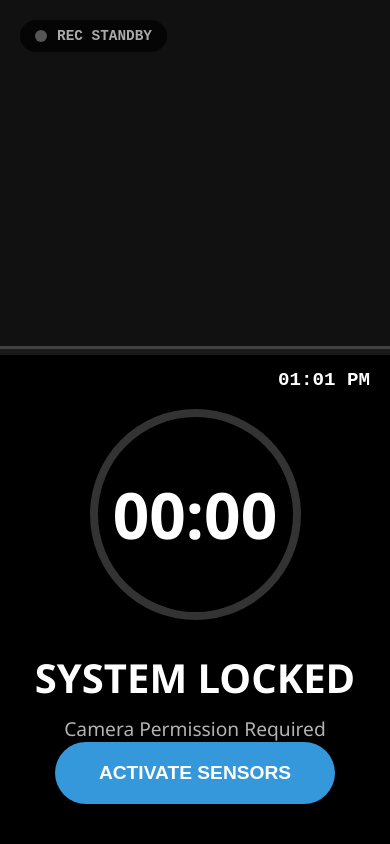
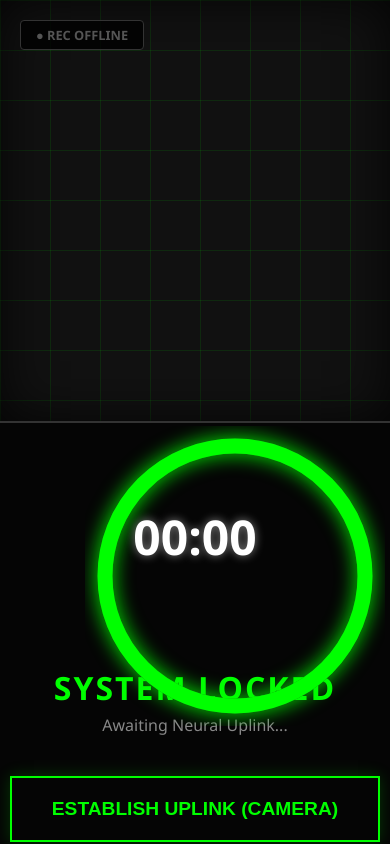
Before and after one commit to krishn03id/Timer, a plain HTML site: page index.html in a window 390 px wide. Drawn offline with Linux system fonts and the light colour scheme.

Commit message:
Revamp UI for Neural Link V4.0
Updated UI elements and styles for the neural recording application, including title change, layout adjustments, and button enhancements.

```diff
--- a/index.html
+++ b/index.html
@@ -3,229 +3,235 @@
 <head>
     <meta charset="UTF-8">
     <meta name="viewport" content="width=device-width, initial-scale=1.0, maximum-scale=1.0, user-scalable=no">
-    <title>NEURAL RECORDER V3.0</title>
+    <title>NEURAL LINK V4.0</title>
     <style>
-        /* === SYSTEM CORE === */
-        * { box-sizing: border-box; user-select: none; -webkit-tap-highlight-color: transparent; }
+        /* === CORE SYSTEM === */
         body {
             margin: 0;
-            font-family: 'Segoe UI', Roboto, Helvetica, Arial, sans-serif;
+            background-color: #000;
+            color: #0f0;
+            font-family: 'Segoe UI', Roboto, monospace;
             height: 100vh;
             width: 100vw;
-            background-color: #000;
-            color: white;
             overflow: hidden;
             display: flex;
-            flex-direction: row; /* Default: Split Screen */
         }
 
-        /* === LEFT PANEL: CAMERA & RECORDER === */
-        #cam-panel {
+        /* === LEFT SIDE: OPTIC NERVE (CAMERA) === */
+        #optic-feed {
             flex: 1;
             position: relative;
             background: #111;
+            border-right: 2px solid #333;
             overflow: hidden;
-            border-right: 3px solid rgba(255,255,255,0.2);
         }
 
         #webcam {
             width: 100%;
             height: 100%;
             object-fit: cover;
-            transform: scaleX(-1); /* Mirror Effect */
+            transform: scaleX(-1); /* Mirror Mode */
+            opacity: 0.6;
+            transition: opacity 0.5s;
         }
 
-        .rec-indicator {
-            position: absolute;
-            top: 20px;
-            left: 20px;
-            display: flex;
-            align-items: center;
-            gap: 10px;
-            background: rgba(0,0,0,0.7);
-            padding: 8px 15px;
-            border-radius: 50px;
-            z-index: 10;
+        /* The "Smart" Grid Overlay */
+        .hud-grid {
+            position: absolute; top: 0; left: 0; width: 100%; height: 100%;
+            background:
+                linear-gradient(rgba(0, 255, 0, 0.1) 1px, transparent 1px),
+                linear-gradient(90deg, rgba(0, 255, 0, 0.1) 1px, transparent 1px);
+            background-size: 50px 50px;
+            pointer-events: none;
+            box-shadow: inset 0 0 50px rgba(0,0,0,0.8);
         }
 
-        .rec-dot {
-            width: 12px;
-            height: 12px;
-            background-color: #555; /* Gray when off */
-            border-radius: 50%;
+        .rec-tag {
+            position: absolute; top: 20px; left: 20px;
+            background: rgba(0,0,0,0.8); color: #555;
+            padding: 5px 15px; border: 1px solid #333;
+            border-radius: 4px; font-weight: bold; font-size: 0.8rem;
         }
+        .recording { color: red; border-color: red; animation: blink 1s infinite; }
+        @keyframes blink { 50% { opacity: 0.5; } }
 
-        .recording .rec-dot {
-            background-color: #ff0000;
-            box-shadow: 0 0 10px #ff0000;
-            animation: pulse 1s infinite;
-        }
-
-        .rec-text { font-family: monospace; font-weight: bold; font-size: 0.9rem; color: #aaa; }
-        .recording .rec-text { color: white; }
-
-        @keyframes pulse { 0% { opacity: 1; } 50% { opacity: 0.5; } 100% { opacity: 1; } }
-
-        /* === RIGHT PANEL: TIMER HUD === */
-        #interface-panel {
+        /* === RIGHT SIDE: CORTEX (CONTROLS) === */
+        #cortex-hud {
             flex: 1;
             display: flex;
             flex-direction: column;
             align-items: center;
-            justify-content: space-between;
-            padding: 20px;
-            background-color: #000;
+            justify-content: center;
             position: relative;
-            transition: background-color 0.4s ease;
+            background: #050505;
         }
 
-        /* Progress & Clock */
-        #progress-container {
-            width: 100%; height: 6px; background: rgba(255,255,255,0.1);
-            position: absolute; top: 0; left: 0;
-        }
-        #progress-fill { height: 100%; background: #fff; width: 0%; transition: width 1s linear; }
-
-        #realTimeDisplay {
-            position: absolute; top: 20px; right: 20px;
-            font-family: monospace; font-weight: bold; font-size: 1.2rem;
+        /* WebGL/Canvas Container */
+        #canvas-container {
+            position: relative;
+            width: 300px; height: 300px;
         }
 
-        /* The Timer Ring */
-        .timer-ring {
-            width: 35vh; height: 35vh;
-            border-radius: 50%;
-            border: 8px solid rgba(255,255,255,0.2);
-            display: flex; align-items: center; justify-content: center;
-            background: rgba(0,0,0,0.3);
-            margin-top: 40px;
+        /* The Text inside the ring */
+        #timer-display {
+            position: absolute;
+            top: 50%; left: 50%;
+            transform: translate(-50%, -50%);
+            font-size: 4rem;
+            font-weight: 900;
+            color: white;
+            text-shadow: 0 0 10px rgba(255,255,255,0.5);
         }
 
-        #timer { font-size: 6rem; font-weight: 900; font-variant-numeric: tabular-nums; }
+        #phase-label {
+            margin-top: 20px;
+            font-size: 2rem;
+            text-transform: uppercase;
+            font-weight: 900;
+            letter-spacing: 2px;
+            text-align: center;
+        }
 
-        /* Status Text */
-        #status-area { text-align: center; margin-bottom: auto; margin-top: 30px; }
-        #phase-name { font-size: 2.5rem; font-weight: 900; text-transform: uppercase; margin: 0; }
-        #phase-sub { font-size: 1.2rem; color: rgba(255,255,255,0.7); margin-top: 10px; }
+        #phase-sub {
+            color: #888;
+            font-size: 1rem;
+            margin-top: 5px;
+            text-align: center;
+        }
 
         /* Buttons */
-        .btn-group { width: 100%; display: flex; flex-direction: column; gap: 15px; align-items: center; padding-bottom: 20px; }
+        .cyber-btn {
+            margin-top: 40px;
+            padding: 20px 40px;
+            font-size: 1.2rem;
+            background: transparent;
+            color: #0f0;
+            border: 2px solid #0f0;
+            cursor: pointer;
+            text-transform: uppercase;
+            font-weight: bold;
+            box-shadow: 0 0 15px rgba(0, 255, 0, 0.2);
+            transition: all 0.3s;
+        }
+        .cyber-btn:hover { background: rgba(0,255,0,0.1); box-shadow: 0 0 25px rgba(0,255,0,0.5); }
 
-        button {
-            padding: 20px 40px; font-size: 1.2rem; border: none; border-radius: 50px;
-            font-weight: 900; text-transform: uppercase; cursor: pointer; width: 80%;
-            transition: transform 0.1s;
+        #startBtn { display: none; background: #0f0; color: #000; }
+        #dlBtn { display: none; border-color: #0af; color: #0af; }
+
+        /* Mobile Layout */
+        @media (max-width: 800px) {
+            body { flex-direction: column; }
+            #optic-feed { height: 40vh; border-right: none; border-bottom: 2px solid #333; }
+            #cortex-hud { height: 60vh; }
+            #canvas-container { width: 220px; height: 220px; }
+            #timer-display { font-size: 3rem; }
         }
-        button:active { transform: scale(0.98); }
-
-        #permBtn { background: #3498db; color: white; }
-        #startBtn { background: white; color: black; display: none; } /* Hidden until permission granted */
-        #downloadBtn { background: #27ae60; color: white; display: none; }
-
-        /* === RESPONSIVE FOR PHONE === */
-        @media (max-aspect-ratio: 1/1) {
-            body { flex-direction: column; }
-            #cam-panel { height: 40%; border-right: none; border-bottom: 3px solid rgba(255,255,255,0.2); }
-            #interface-panel { height: 60%; }
-            .timer-ring { width: 25vh; height: 25vh; }
-            #timer { font-size: 4rem; }
-        }
-
-        /* === PHASE COLORS === */
-        #interface-panel.warmup { background-color: #2980b9; }
-        #interface-panel.work { background-color: #27ae60; }
-        #interface-panel.rest { background-color: #c0392b; }
-        #interface-panel.cooldown { background-color: #d35400; }
-        #interface-panel.focus { background-color: #8e44ad; }
-        #interface-panel.finished { background-color: #000; }
-
     </style>
 </head>
 <body>
 
-    <div id="cam-panel">
-        <div class="rec-indicator" id="rec-badge">
-            <div class="rec-dot"></div>
-            <div class="rec-text">REC STANDBY</div>
-        </div>
+    <div id="optic-feed">
+        <div class="hud-grid"></div>
+        <div class="rec-tag" id="rec-status">● REC OFFLINE</div>
         <video id="webcam" autoplay playsinline muted></video>
     </div>
 
-    <div id="interface-panel">
-        <div id="progress-container"><div id="progress-fill"></div></div>
-        <div id="realTimeDisplay">00:00</div>
+    <div id="cortex-hud">
 
-        <div class="timer-ring">
-            <div id="timer">00:00</div>
+        <div id="canvas-container">
+            <canvas id="neuralRing" width="300" height="300"></canvas>
+            <div id="timer-display">00:00</div>
         </div>
 
-        <div id="status-area">
-            <h1 id="phase-name">SYSTEM LOCKED</h1>
-            <div id="phase-sub">Camera Permission Required</div>
-        </div>
+        <div id="phase-label">SYSTEM LOCKED</div>
+        <div id="phase-sub">Awaiting Neural Uplink...</div>
 
-        <div class="btn-group">
-            <button id="permBtn" onclick="requestPermissions()">ACTIVATE SENSORS</button>
-            <button id="startBtn" onclick="initProtocol()">INITIALIZE PROTOCOL</button>
-            <button id="downloadBtn" onclick="downloadVideo()">SAVE RECORDING</button>
-        </div>
+        <button class="cyber-btn" id="permBtn" onclick="uplinkCamera()">ESTABLISH UPLINK (CAMERA)</button>
+        <button class="cyber-btn" id="startBtn" onclick="initProtocol()">INITIATE PROTOCOL</button>
+        <button class="cyber-btn" id="dlBtn" onclick="downloadData()">DOWNLOAD DATA</button>
     </div>
 
     <script>
-        // === GLOBAL VARIABLES ===
-        let stream = null;
-        let mediaRecorder = null;
+        // === 1. SMART VISUALS (CANVAS) ===
+        const canvas = document.getElementById('neuralRing');
+        const ctx = canvas.getContext('2d');
+        let ringColor = '#0f0';
+        let progress = 1.0; // 1.0 = Full, 0.0 = Empty
+
+        function drawRing() {
+            ctx.clearRect(0, 0, canvas.width, canvas.height);
+            const cx = canvas.width / 2;
+            const cy = canvas.height / 2;
+            const radius = 130;
+
+            // Background Track
+            ctx.beginPath();
+            ctx.arc(cx, cy, radius, 0, 2 * Math.PI);
+            ctx.strokeStyle = '#222';
+            ctx.lineWidth = 15;
+            ctx.stroke();
+
+            // Active Arc
+            ctx.beginPath();
+            // Start at top (-90deg)
+            ctx.arc(cx, cy, radius, -0.5 * Math.PI, (-0.5 * Math.PI) + (2 * Math.PI * progress));
+            ctx.strokeStyle = ringColor;
+            ctx.lineWidth = 15;
+            ctx.lineCap = 'round';
+            ctx.shadowBlur = 20;
+            ctx.shadowColor = ringColor;
+            ctx.stroke();
+            ctx.shadowBlur = 0; // Reset shadow
+        }
+
+        // Animation Loop
+        function animate() {
+            drawRing();
+            requestAnimationFrame(animate);
+        }
+        animate(); // Start rendering immediately
+
+        // === 2. CAMERA & RECORDING ===
+        let mediaRecorder;
         let recordedChunks = [];
-        let videoURL = null;
+        let videoURL;
 
-        // === 1. PERMISSION HANDLER ===
-        async function requestPermissions() {
+        async function uplinkCamera() {
             try {
-                // Explicitly ask for audio and video
-                stream = await navigator.mediaDevices.getUserMedia({ video: true, audio: false });
+                const stream = await navigator.mediaDevices.getUserMedia({ video: true, audio: false });
+                document.getElementById('webcam').srcObject = stream;
+                document.getElementById('webcam').style.opacity = "1";
 
-                // Attach to video element
-                const videoEl = document.getElementById('webcam');
-                videoEl.srcObject = stream;
+                // Unlock UI
+                document.getElementById('permBtn').style.display = 'none';
+                document.getElementById('startBtn').style.display = 'inline-block';
+                document.getElementById('phase-label').innerText = "SYSTEM READY";
+                document.getElementById('phase-sub').innerText = "Neural connection stable.";
 
-                // Unlock the Start Button
-                document.getElementById('permBtn').style.display = 'none';
-                document.getElementById('startBtn').style.display = 'block';
-                document.getElementById('phase-name').innerText = "SYSTEM READY";
-                document.getElementById('phase-sub').innerText = "Camera Active. Press Initialize.";
-
-                // Prepare Recorder
-                setupRecorder();
+                // Prep Recorder
+                setupRecorder(stream);
 
             } catch (err) {
-                alert("PERMISSION DENIED: " + err.message + "\n\nIf using a local file, some browsers block camera. Try using Chrome or a local server.");
-                document.getElementById('phase-sub').innerText = "Error: " + err.name;
+                alert("ACCESS DENIED. Check browser permissions settings.");
             }
         }
 
-        function setupRecorder() {
-            // Check supported types
-            const mimeType = MediaRecorder.isTypeSupported('video/webm; codecs=vp9')
-                             ? 'video/webm; codecs=vp9'
-                             : 'video/webm';
+        function setupRecorder(stream) {
+            const options = MediaRecorder.isTypeSupported('video/webm; codecs=vp9')
+                ? { mimeType: 'video/webm; codecs=vp9' }
+                : { mimeType: 'video/webm' };
 
-            mediaRecorder = new MediaRecorder(stream, { mimeType: mimeType });
-
-            mediaRecorder.ondataavailable = function(e) {
-                if (e.data.size > 0) {
-                    recordedChunks.push(e.data);
-                }
-            };
-
-            mediaRecorder.onstop = function() {
+            mediaRecorder = new MediaRecorder(stream, options);
+            mediaRecorder.ondataavailable = e => { if (e.data.size > 0) recordedChunks.push(e.data); };
+            mediaRecorder.onstop = () => {
                 const blob = new Blob(recordedChunks, { type: 'video/webm' });
                 videoURL = URL.createObjectURL(blob);
-                document.getElementById('downloadBtn').style.display = 'block';
-                document.getElementById('phase-sub').innerText = "Workout Complete. Recording Ready.";
+                document.getElementById('dlBtn').style.display = 'inline-block';
+                document.getElementById('phase-sub').innerText = "Session Recorded. Save Data.";
             };
         }
 
-        // === 2. AUDIO ENGINE ===
+        // === 3. AUDIO ENGINE ===
         const audioCtx = new (window.AudioContext || window.webkitAudioContext)();
         function beep(type) {
             const osc = audioCtx.createOscillator();
@@ -234,7 +240,7 @@
             gain.connect(audioCtx.destination);
 
             const now = audioCtx.currentTime;
-            if (type === 'high') { osc.type = 'square'; osc.frequency.setValueAtTime(880, now); }
+            if(type === 'high') { osc.type = 'square'; osc.frequency.setValueAtTime(880, now); }
             else { osc.type = 'sine'; osc.frequency.setValueAtTime(440, now); }
 
             osc.start(now);
@@ -242,43 +248,38 @@
             osc.stop(now + 0.3);
         }
 
-        // === 3. TIMER LOGIC ===
-        const TOTAL_DURATION = 1200;
+        // === 4. PROTOCOL LOGIC ===
         const schedule = [
-            { type: 'warmup', duration: 240, title: "WARM UP", sub: "Jog / Jacks / Stretch" },
-            { type: 'cooldown', duration: 120, title: "COOLDOWN", sub: "Walk & Box Breathe" },
-            { type: 'focus', duration: 120, title: "VISUALIZE", sub: "Build the Palace" }
+            { type: 'warmup', dur: 240, label: "WARM UP", sub: "Jog / Jacks / Stretch", color: '#0af' }, // Blue
+            // 12 Rounds injected below
+            { type: 'cooldown', dur: 120, label: "COOLDOWN", sub: "Walk & Breathe", color: '#fa0' }, // Orange
+            { type: 'focus', dur: 120, label: "VISUALIZE", sub: "Stillness", color: '#a0f' } // Purple
         ];
 
-        let hiitRounds = [];
+        // Inject HIIT
         for(let i=1; i<=12; i++) {
-            hiitRounds.push({ type: 'work', duration: 40, title: `WORK ${i}/12`, sub: "MAX INTENSITY" });
-            hiitRounds.push({ type: 'rest', duration: 20, title: "REST", sub: "Recover" });
+            schedule.splice(i*2 - 1, 0,
+                { type: 'work', dur: 40, label: `WORK ${i}/12`, sub: "MAX INTENSITY", color: '#0f0' }, // Green
+                { type: 'rest', dur: 20, label: "REST", sub: "Recover", color: '#f00' } // Red
+            );
         }
-        schedule.splice(1, 0, ...hiitRounds);
 
         let currentPhase = 0;
         let timeLeft = 0;
-        let elapsedTotal = 0;
-        let timerInterval = null;
-
-        function updateClock() {
-            document.getElementById('realTimeDisplay').innerText = new Date().toLocaleTimeString([], {hour:'2-digit', minute:'2-digit'});
-        }
-        setInterval(updateClock, 1000); updateClock();
+        let timerInt = null;
 
         function initProtocol() {
-            // Fullscreen
-            const elem = document.documentElement;
-            if (elem.requestFullscreen) elem.requestFullscreen();
-
             document.getElementById('startBtn').style.display = 'none';
 
-            // Start Recording
+            // Fullscreen
+            if (document.documentElement.requestFullscreen) document.documentElement.requestFullscreen();
+
+            // Start Rec
             if (mediaRecorder && mediaRecorder.state === "inactive") {
                 mediaRecorder.start();
-                document.getElementById('rec-badge').classList.add('recording');
-                document.querySelector('.rec-text').innerText = "REC [ON AIR]";
+                const recTag = document.getElementById('rec-status');
+                recTag.innerText = "● REC LIVE";
+                recTag.classList.add('recording');
             }
 
             beep('high');
@@ -287,30 +288,31 @@
         }
 
         function runPhase() {
-            if (currentPhase >= schedule.length) {
-                finish(); return;
-            }
+            if (currentPhase >= schedule.length) { finish(); return; }
+
             const stage = schedule[currentPhase];
-            timeLeft = stage.duration;
+            timeLeft = stage.dur;
 
-            document.getElementById('interface-panel').className = stage.type;
-            document.getElementById('phase-name').innerText = stage.title;
+            // UI Updates
+            ringColor = stage.color;
+            document.getElementById('phase-label').innerText = stage.label;
+            document.getElementById('phase-label').style.color = stage.color;
             document.getElementById('phase-sub').innerText = stage.sub;
 
             if(stage.type === 'work' || stage.type === 'focus') beep('high');
             else beep('low');
 
-            clearInterval(timerInterval);
-            timerInterval = setInterval(() => {
+            clearInterval(timerInt);
+            timerInt = setInterval(() => {
+                // Update Canvas Data
+                progress = timeLeft / stage.dur;
+
+                // Update Text
                 const m = Math.floor(timeLeft / 60);
                 const s = timeLeft % 60;
-                document.getElementById('timer').innerText = `${m<10?'0':''}${m}:${s<10?'0':''}${s}`;
-
-                let percent = ((elapsedTotal + (stage.duration - timeLeft)) / TOTAL_DURATION) * 100;
-                document.getElementById('progress-fill').style.width = percent + "%";
+                document.getElementById('timer-display').innerText = `${m<10?'0':''}${m}:${s<10?'0':''}${s}`;
 
                 if (timeLeft <= 0) {
-                    elapsedTotal += stage.duration;
                     currentPhase++;
                     runPhase();
                 } else {
@@ -320,32 +322,25 @@
         }
 
         function finish() {
-            clearInterval(timerInterval);
+            clearInterval(timerInt);
+            if(mediaRecorder.state === "recording") mediaRecorder.stop();
 
-            // Stop Recording
-            if (mediaRecorder && mediaRecorder.state === "recording") {
-                mediaRecorder.stop();
-                document.getElementById('rec-badge').classList.remove('recording');
-                document.querySelector('.rec-text').innerText = "REC STOPPED";
-            }
-
-            document.getElementById('interface-panel').className = 'finished';
-            document.getElementById('timer').innerText = "DONE";
-            document.getElementById('phase-name').innerText = "COMPLETE";
+            document.getElementById('phase-label').innerText = "COMPLETE";
+            document.getElementById('phase-sub').innerText = "Go to Cold Shower.";
+            document.getElementById('timer-display').innerText = "DONE";
+            ringColor = '#fff';
+            progress = 1;
             beep('high');
         }
 
-        function downloadVideo() {
+        function downloadData() {
             const a = document.createElement('a');
             a.style.display = 'none';
             a.href = videoURL;
-            a.download = 'neural_workout_' + new Date().toISOString().slice(0,10) + '.webm';
+            a.download = `neural_session_${new Date().getTime()}.webm`;
             document.body.appendChild(a);
             a.click();
-            setTimeout(() => {
-                document.body.removeChild(a);
-                window.URL.revokeObjectURL(videoURL);
-            }, 100);
+            setTimeout(() => { document.body.removeChild(a); }, 100);
         }
 
     </script>
```
